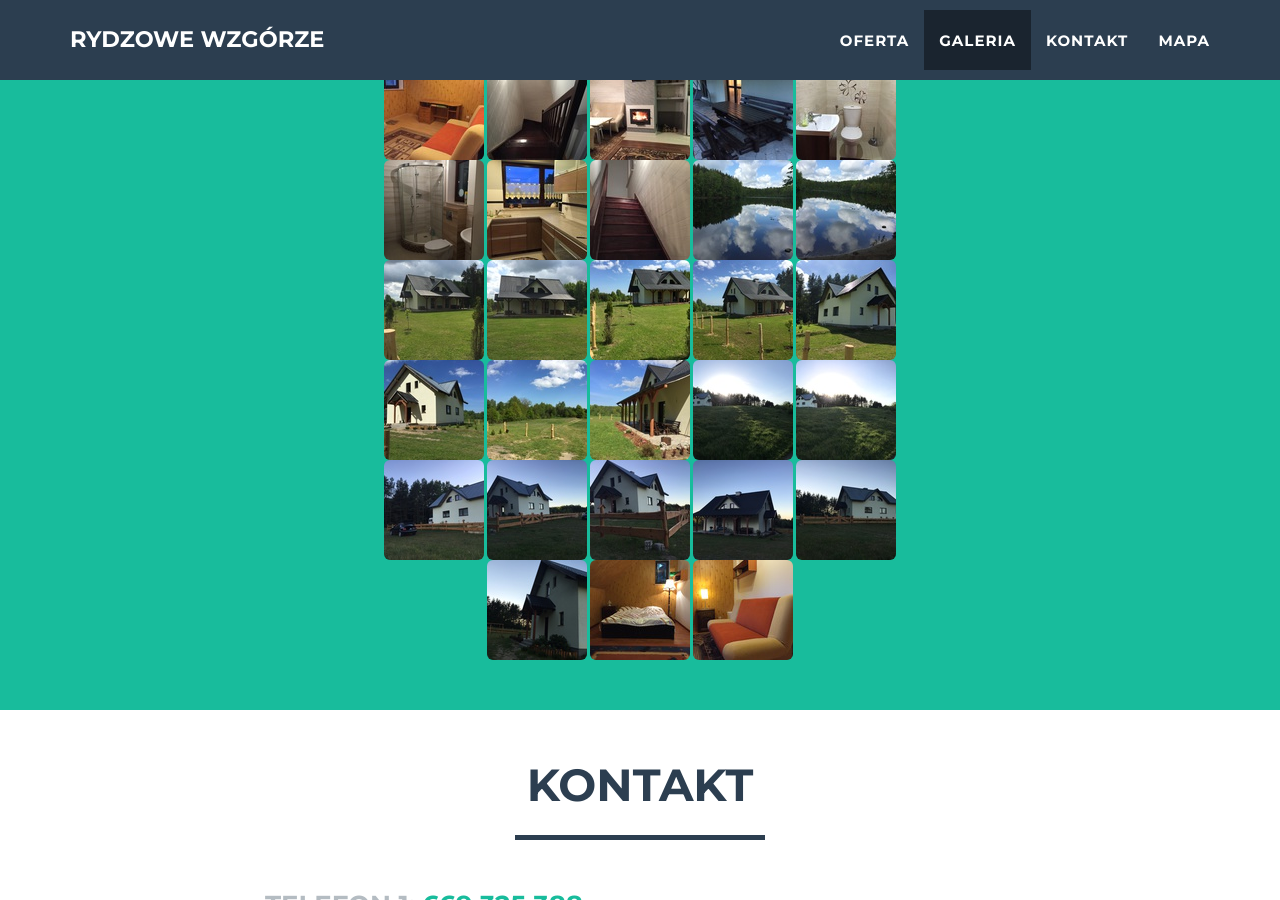
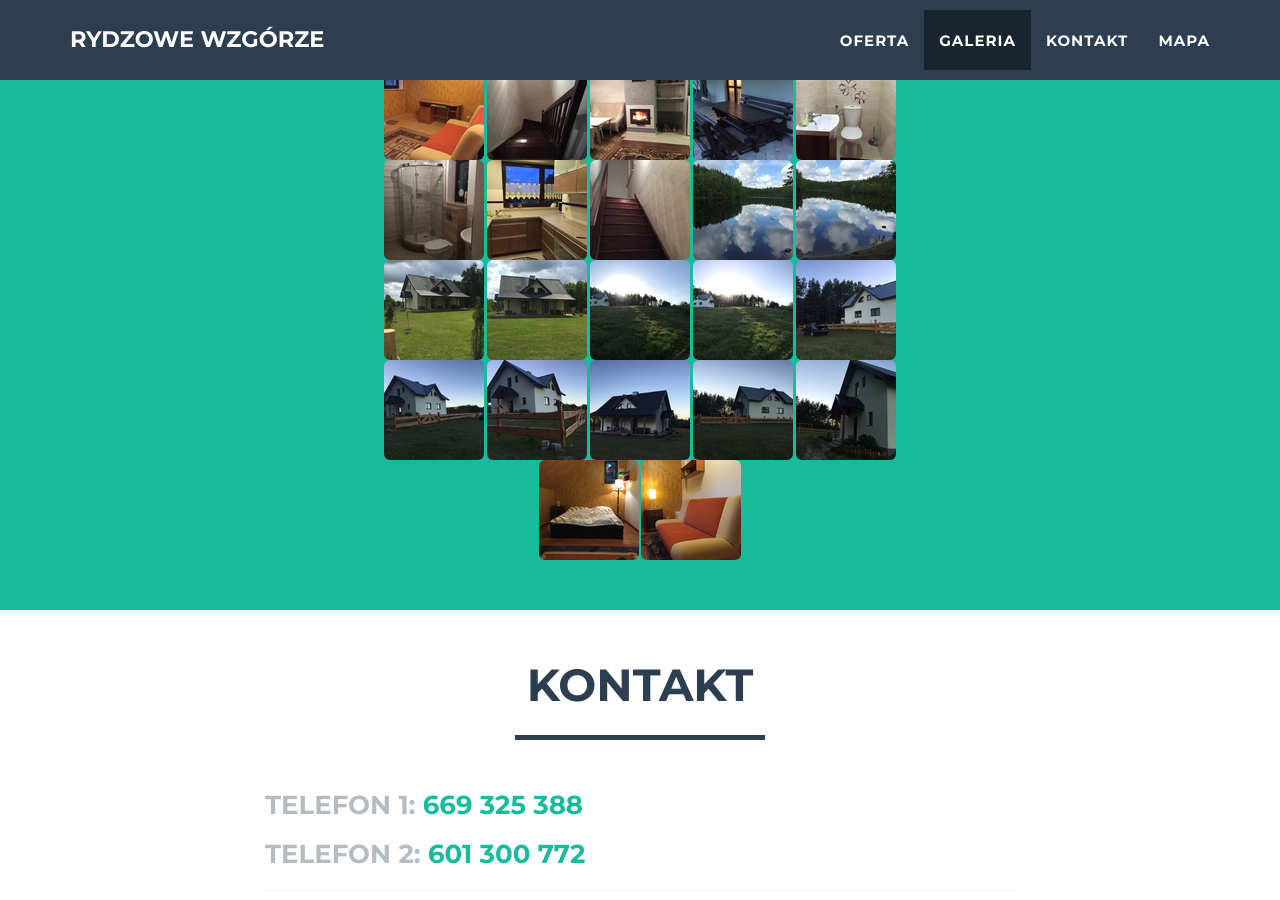
Before and after one commit to miensol/rydzowe-wzgorze, a Jekyll site: the page built from index.html, in a window 1280 px wide and 900 px high, scrolled down 3066 px. Built offline with Jekyll 4.4.1, drawn with Linux system fonts in a browser that asks for light colours.

Commit message:
usunięcie zdjęć

```diff
--- a/_config.yml
+++ b/_config.yml
@@ -50,12 +50,6 @@ gallery:
   - image: IMG_0549.JPG
   - image: IMG_0555.JPG
   - image: IMG_0557.JPG
-  - image: IMG_0572.JPG
-  - image: IMG_0573.JPG
-  - image: IMG_0574.JPG
-  - image: IMG_0575.JPG
-  - image: IMG_0576.JPG
-  - image: IMG_0578.JPG
   - image: IMG_0579.JPG
   - image: IMG_0580.JPG
   - image: IMG_1245.JPG
```
Also changed, not shown: img/main/elo.jpg (deleted).
